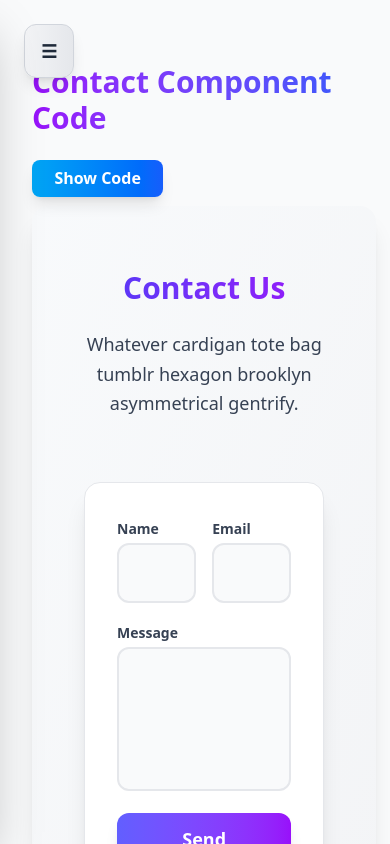
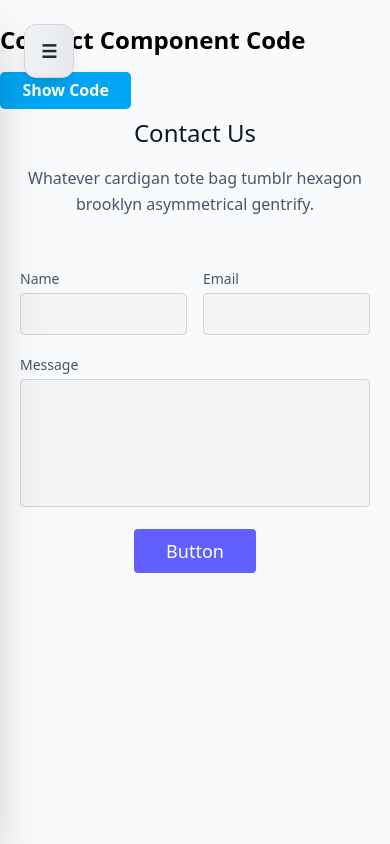
Before and after one commit to Lio3307/MyCompo-, a React (Vite) app: page /dashboard/contact in a window 390 px wide. Shown: the top 844 px of the page. Built offline with nearby package versions, Linux system fonts and the light colour scheme.

Commit message:
fix: codehighlight not responsive

```diff
--- a/src/components/CodeHiglighter.tsx
+++ b/src/components/CodeHiglighter.tsx
@@ -5,7 +5,6 @@
   language?: string;
   maxHeight?: string;
   outerMaxWidth?: string;
-  containerPadding?: string;
 };
 
 export default function CodeHighlighter({
@@ -13,20 +12,16 @@
   language = "html",
   maxHeight = "60vh",
   outerMaxWidth = "calc(100vw - 4rem)",
-  containerPadding = "0.5rem",
 }: CodeHighlighterProps) {
   return (
 <div
   className="code-highlighter-container"
   style={{
-        width: "100%",
+    width: "90%",
     maxWidth: outerMaxWidth,
-        marginLeft: "auto",
-        marginRight: "auto",
     boxSizing: "border-box",
-        borderRadius: 8,
     overflow: "hidden",
-        padding: containerPadding,
+    padding: 0,
     position: "relative",
   }}
 >
@@ -55,7 +50,7 @@
             whiteSpace: "pre",
             minWidth: "max-content",
             margin: 0,
-                padding: "1rem",
+            padding: 0,
             boxSizing: "border-box",
           }}
         >
@@ -67,6 +62,7 @@
                 display: "flex",
                 gap: 12,
                 alignItems: "flex-start",
+                padding: "0.5rem 1rem",
               }}
             >
               <div
--- a/src/components/ComponentHighlight.tsx
+++ b/src/components/ComponentHighlight.tsx
@@ -29,15 +29,12 @@
         {showCode ? "Hide Code" : "Show Code"}
       </button>
       {showCode ? (
-        <div className="outline-2 outline-purple-500 outline-offset-2 shadow-2xl rounded-xl">
           <CodeHighlighter
             codeString={sourceCode}
             language="html"
             maxHeight="70vh"
             outerMaxWidth="calc(100vw - 18rem)"
-            containerPadding="1rem"
           />
-        </div>
       ) : (
         <div
           className="bg-gradient-to-br from-slate-50 to-gray-100 rounded-2xl shadow-xl p-8 mx-4 border border-gray-200"
--- a/src/components/Sidebar.tsx
+++ b/src/components/Sidebar.tsx
@@ -136,7 +136,7 @@
     </nav>
   </aside>
 
-  <main className="flex-1 md:ml-6 mt-6 p-4">{children}</main>
+  <main className="flex-1 md:ml-6 mt-6">{children}</main>
 </div>
   );
 };
--- a/src/pages/Contact.tsx
+++ b/src/pages/Contact.tsx
@@ -43,14 +43,10 @@
 
   return (
     <>
-      <h2 className="ml-[1rem] mt-[1.5rem] text-3xl font-bold mb-6 bg-gradient-to-r from-purple-600 to-blue-600 bg-clip-text text-transparent">
-        Contact Component Code
-      </h2>
+      <h2 className=" text-2xl font-bold mb-4">Contact Component Code</h2>
       <button
-        className={`ml-[1rem] mb-[0.6rem] text-[1rem] rounded-lg hover:cursor-pointer shadow-lg hover:shadow-xl transition-all duration-300 transform hover:scale-105 px-[1.4rem] py-[0.4rem] font-bold ${
-          showCode
-            ? "bg-gradient-to-r from-red-500 to-red-600 hover:from-red-600 hover:to-red-700"
-            : "bg-gradient-to-r from-sky-500 to-blue-600 hover:from-sky-600 hover:to-blue-700"
+        className={`text-[1rem] rounded-[0.3rem] hover:cursor-pointer  px-[1.4rem] py-[0.4rem] font-bold ${
+          showCode ? "bg-red-600" : "bg-sky-500"
         } text-white`}
         onClick={(e) => {
           e.preventDefault();
@@ -61,71 +57,68 @@
         {showCode ? "Hide Code" : "Show Code"}
       </button>
       {showCode ? (
-        <div className="outline-2 outline-purple-500 outline-offset-2 shadow-2xl rounded-xl">
         <CodeHighlighter
           codeString={codeContact}
           language="html"
           maxHeight="70vh"
           outerMaxWidth="calc(100vw - 18rem)"
-            containerPadding="1rem"
         />
-        </div>
       ) : (
-        <div className="bg-gradient-to-br from-slate-50 to-gray-100 rounded-2xl shadow-xl p-8 mx-4">
+        <div>
           <section className="text-gray-600 body-font relative">
-            <div className="container px-5 py-8 mx-auto">
-              <div className="flex flex-col text-center w-full mb-16">
-                <h1 className="sm:text-4xl text-3xl font-bold title-font mb-6 bg-gradient-to-r from-indigo-600 to-purple-600 bg-clip-text text-transparent">
+            <div className="container px-5 py-2 mx-auto">
+              <div className="flex flex-col text-center w-full mb-12">
+                <h1 className="sm:text-3xl text-2xl font-medium title-font mb-4 text-gray-900">
                   Contact Us
                 </h1>
-                <p className="lg:w-2/3 mx-auto leading-relaxed text-lg text-gray-700 font-medium">
+                <p className="lg:w-2/3 mx-auto leading-relaxed text-base">
                   Whatever cardigan tote bag tumblr hexagon brooklyn
                   asymmetrical gentrify.
                 </p>
               </div>
-              <div className="lg:w-1/2 md:w-2/3 mx-auto bg-white rounded-2xl shadow-xl p-8 border border-gray-200">
+              <div className="lg:w-1/2 md:w-2/3 mx-auto">
                 <div className="flex flex-wrap -m-2">
                   <div className="p-2 w-1/2">
                     <div className="relative">
-                      <label className="leading-7 text-sm font-semibold text-gray-700">
+                      <label className="leading-7 text-sm text-gray-600">
                         Name
                       </label>
                       <input
                         type="text"
                         id="name"
                         name="name"
-                        className="w-full bg-gray-50 bg-opacity-50 rounded-xl border-2 border-gray-200 focus:border-indigo-500 focus:bg-white focus:ring-4 focus:ring-indigo-100 text-base outline-none text-gray-700 py-3 px-4 leading-8 transition-all duration-300 ease-in-out hover:border-gray-300"
+                        className="w-full bg-gray-100 bg-opacity-50 rounded border border-gray-300 focus:border-indigo-500 focus:bg-white focus:ring-2 focus:ring-indigo-200 text-base outline-none text-gray-700 py-1 px-3 leading-8 transition-colors duration-200 ease-in-out"
                       />
                     </div>
                   </div>
                   <div className="p-2 w-1/2">
                     <div className="relative">
-                      <label className="leading-7 text-sm font-semibold text-gray-700">
+                      <label className="leading-7 text-sm text-gray-600">
                         Email
                       </label>
                       <input
                         type="email"
                         id="email"
                         name="email"
-                        className="w-full bg-gray-50 bg-opacity-50 rounded-xl border-2 border-gray-200 focus:border-indigo-500 focus:bg-white focus:ring-4 focus:ring-indigo-100 text-base outline-none text-gray-700 py-3 px-4 leading-8 transition-all duration-300 ease-in-out hover:border-gray-300"
+                        className="w-full bg-gray-100 bg-opacity-50 rounded border border-gray-300 focus:border-indigo-500 focus:bg-white focus:ring-2 focus:ring-indigo-200 text-base outline-none text-gray-700 py-1 px-3 leading-8 transition-colors duration-200 ease-in-out"
                       />
                     </div>
                   </div>
                   <div className="p-2 w-full">
                     <div className="relative">
-                      <label className="leading-7 text-sm font-semibold text-gray-700">
+                      <label className="leading-7 text-sm text-gray-600">
                         Message
                       </label>
                       <textarea
                         id="message"
                         name="message"
-                        className="w-full bg-gray-50 bg-opacity-50 rounded-xl border-2 border-gray-200 focus:border-indigo-500 focus:bg-white focus:ring-4 focus:ring-indigo-100 h-36 text-base outline-none text-gray-700 py-3 px-4 resize-none leading-6 transition-all duration-300 ease-in-out hover:border-gray-300"
+                        className="w-full bg-gray-100 bg-opacity-50 rounded border border-gray-300 focus:border-indigo-500 focus:bg-white focus:ring-2 focus:ring-indigo-200 h-32 text-base outline-none text-gray-700 py-1 px-3 resize-none leading-6 transition-colors duration-200 ease-in-out"
                       ></textarea>
                     </div>
                   </div>
                   <div className="p-2 w-full">
-                    <button className="flex mx-auto text-white bg-gradient-to-r from-indigo-500 to-purple-600 hover:from-indigo-600 hover:to-purple-700 border-0 py-3 px-12 focus:outline-none focus:ring-4 focus:ring-indigo-200 rounded-xl text-lg font-semibold shadow-lg hover:shadow-xl transition-all duration-300 transform hover:scale-105">
-                      Send Message
+                    <button className="flex mx-auto text-white bg-indigo-500 border-0 py-2 px-8 focus:outline-none hover:bg-indigo-600 rounded text-lg">
+                      Button
                     </button>
                   </div>
                 </div>
```
Lines whose indentation alone changed are shown as unchanged.
